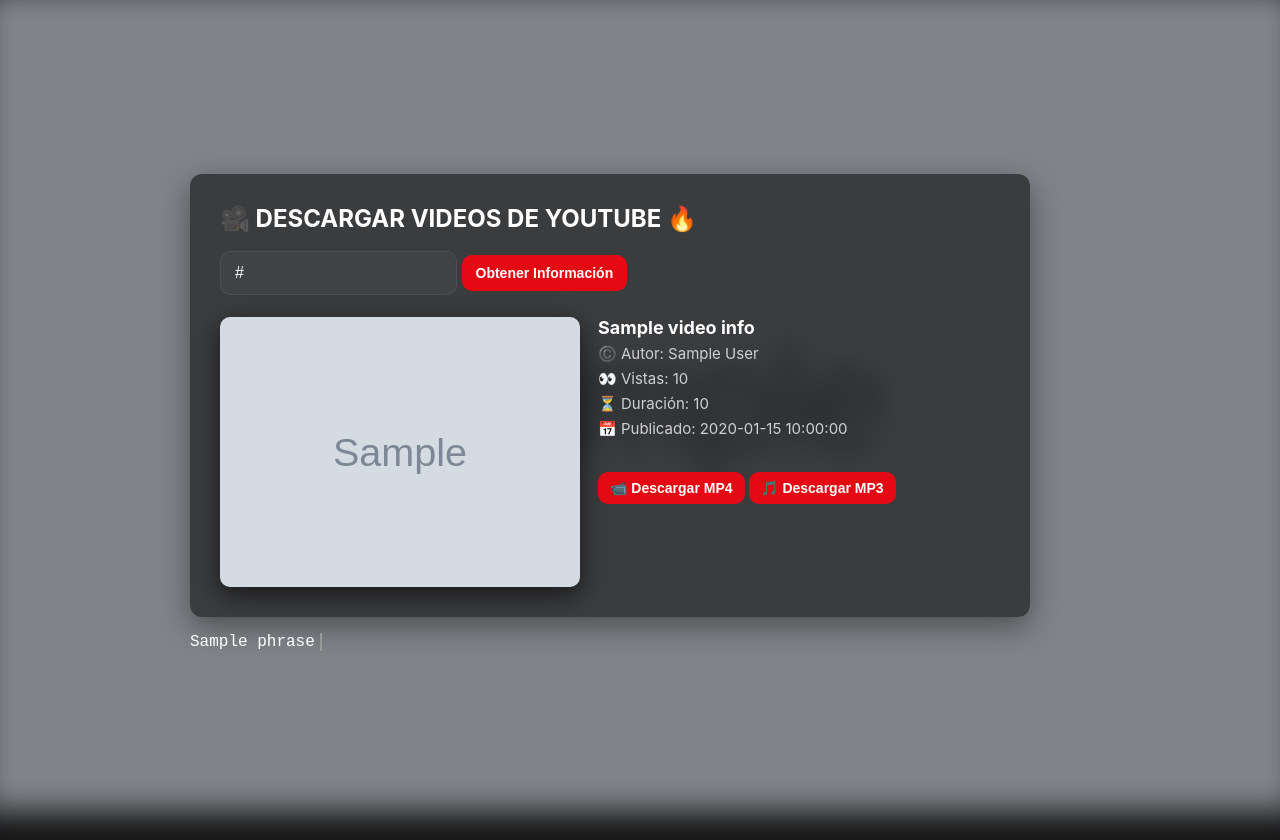
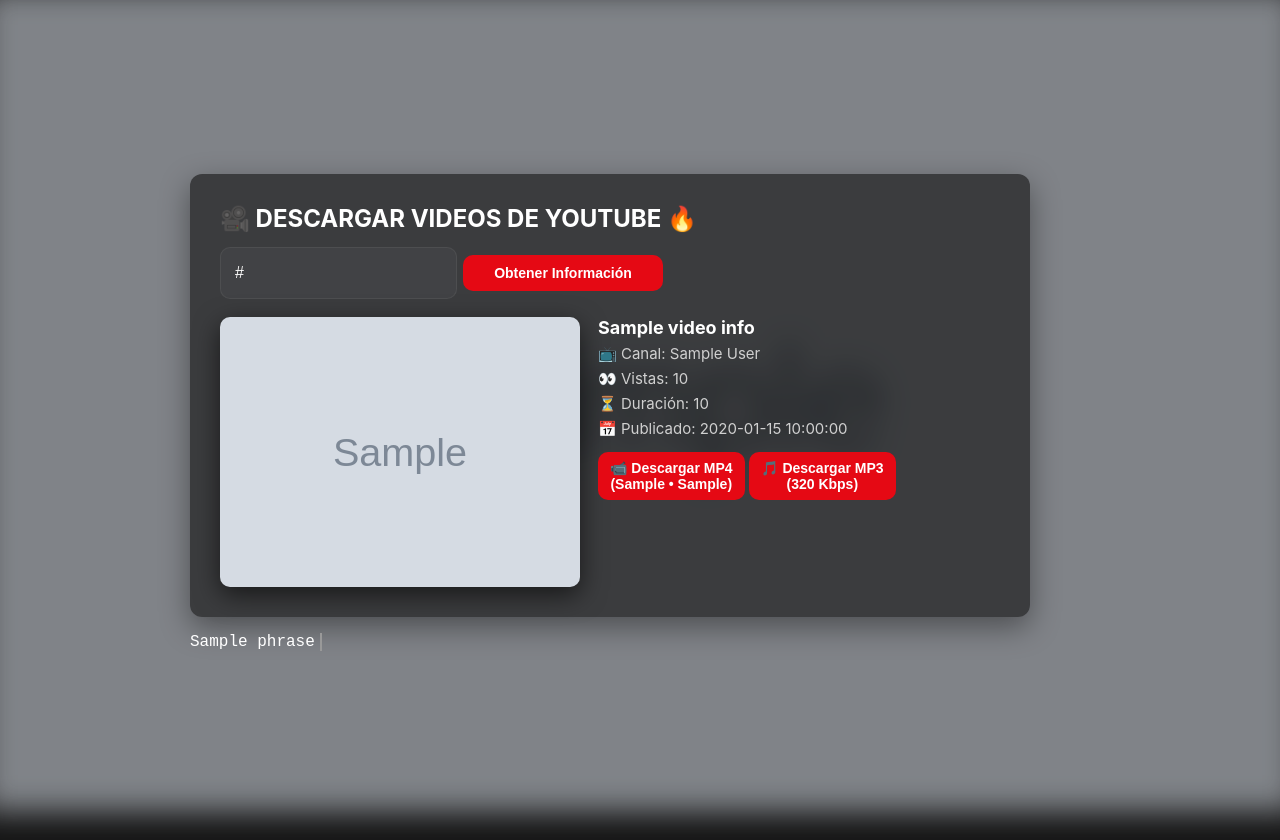
Before and after one commit to georduran-lab/descargador_videos, a Flask app: template templates/index.html in a window 1280 px wide. Run offline with Flask 3, Linux system fonts and the light colour scheme; the template is opened without the code that fills it: most values are stand-ins (such as "Sample title", 1, 10 or a date in 2020); grey boxes marked "Sample" are stand-in pictures.

Commit message:
Update index.html

```diff
--- a/templates/index.html
+++ b/templates/index.html
@@ -1,3 +1,4 @@
+
 <!DOCTYPE html>
 <html lang="es">
 <head>
@@ -13,8 +14,10 @@
         <div class="background" style="background-image: url('{{ video_info.thumbnail }}');"></div>
         <h1>🎥 DESCARGAR VIDEOS DE YOUTUBE 🔥</h1>
         <form method="POST">
-            <input type="text" name="url" placeholder="Pega la URL de YouTube" value="{{ url or '' }}">
-            <button type="submit" name="preview">Obtener Información</button>
+            <div class="row">
+                <input type="text" name="url" placeholder="Pega la URL de YouTube" value="{{ url or '' }}">
+                <button type="submit" name="preview">Obtener Información</button>
+            </div>
         </form>
 
         {% if video_info %}
@@ -22,16 +25,15 @@
             <img class="thumb" src="{{ video_info.thumbnail }}" alt="thumbnail">
             <div class="meta">
                 <h2>{{ video_info.title }}</h2>
-                <p id="author">©️ Autor: {{ video_info.author }}</p>
+                <p id="author">📺 Canal: {{ video_info.author }}</p>
                 <p>👀 Vistas: {{ video_info.views }}</p>
                 <p>⏳ Duración: {{ video_info.duration }}</p>
                 <p>📅 Publicado: {{ video_info.upload_date }}</p>
 
                 <form method="POST" action="/download">
                     <input type="hidden" name="url" value="{{ video_info.url }}">
-                    <br>
-                    <button type="submit" name="formato" value="mp4" class="btn-download">📹 Descargar MP4</button>
-                    <button type="submit" name="formato" value="mp3" class="btn-download">🎵 Descargar MP3</button>
+                    <button type="submit" name="formato" value="mp4" class="btn-download">📹 Descargar MP4 <br>({{ video_info.video_resolution }} • {{ video_info.video_fps }})</button>
+                    <button type="submit" name="formato" value="mp3" class="btn-download">🎵 Descargar MP3 <br>(320 Kbps)</button>
                 </form>
             </div>
         </div>
```
